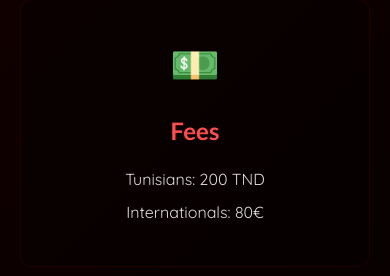
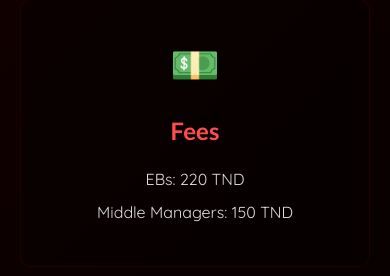
Before and after one commit to Mahsouna-Drira/SMSWebsite, a Next.js app: page / in a window 390 px wide. Shown: the part 3562-3838 px from the top of the page. Built offline with nearby package versions, Linux system fonts and the light colour scheme.

Commit message:
Commit: About speaker image + CRT effect and responsive layout; Schedule heading glow; Favicon updated to logo; About heading centered on mobile only

```diff
--- a/app/components/Contact.jsx
+++ b/app/components/Contact.jsx
@@ -15,7 +15,8 @@ export default function Contact() {
               </div>
               <div className="contact-item">
                 <span className="contact-icon">📞</span>
-                <span>+216 55 555 555</span>
+                <span>Hanine Jridi OCVP DXP:</span>
+                <span>+216 51 969 211</span>
               </div>
               <div className="contact-item">
                 <span className="contact-icon">📍</span>
--- a/app/components/Footer.jsx
+++ b/app/components/Footer.jsx
@@ -74,7 +74,6 @@ export default function Footer() {
             <div className="social-media">
               {[
                 { icon: 'instagram', label: 'Instagram', url: 'https://www.instagram.com/lead_and_lead/' },
-                { icon: 'instagram', label: 'Instagram', url: 'https://www.instagram.com/eb_tacapes/' }
               ].map((social) => (
                 <Link
                   key={social.label}
--- a/app/components/Schedule.jsx
+++ b/app/components/Schedule.jsx
@@ -23,8 +23,8 @@ export default function Schedule() {
             <div className="event-info-card">
               <div className="info-icon">💵</div>
               <h3>Fees</h3>
-              <p>Tunisians: 200 TND</p>
-              <p>Internationals: 80€</p>
+              <p>EBs: 220 TND</p>
+              <p>Middle Managers: 150 TND</p>
             </div>
           </div>
 
--- a/app/layout.jsx
+++ b/app/layout.jsx
@@ -1,8 +1,8 @@
 import './globals.css';
 
 export const metadata = {
-  title: 'Lead\'n\'Lead',
-  description: 'Lead\'n\'Lead Official Website',
+  title: 'Lead & Lead',
+  description: 'Lead & Lead Official Website',
 }
 
 export default function RootLayout({ children }) {
```
